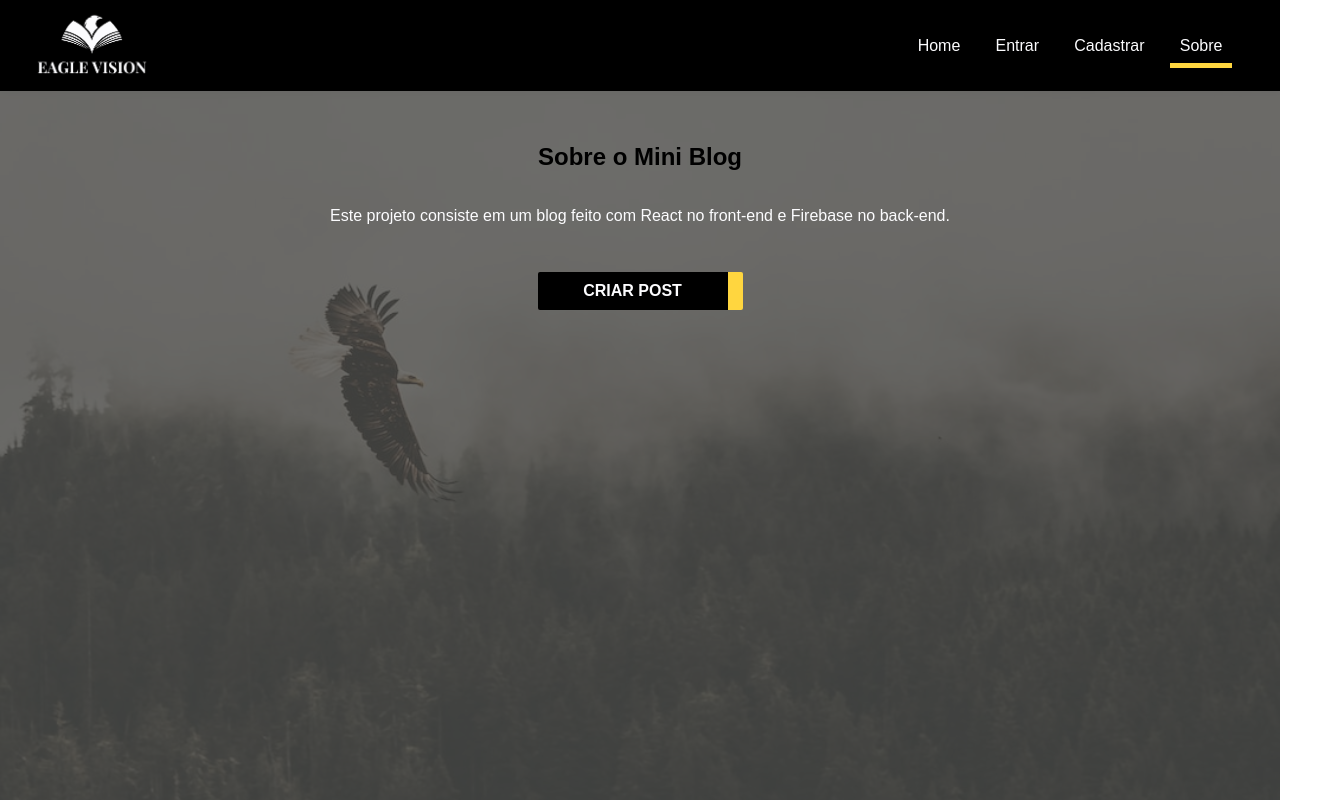
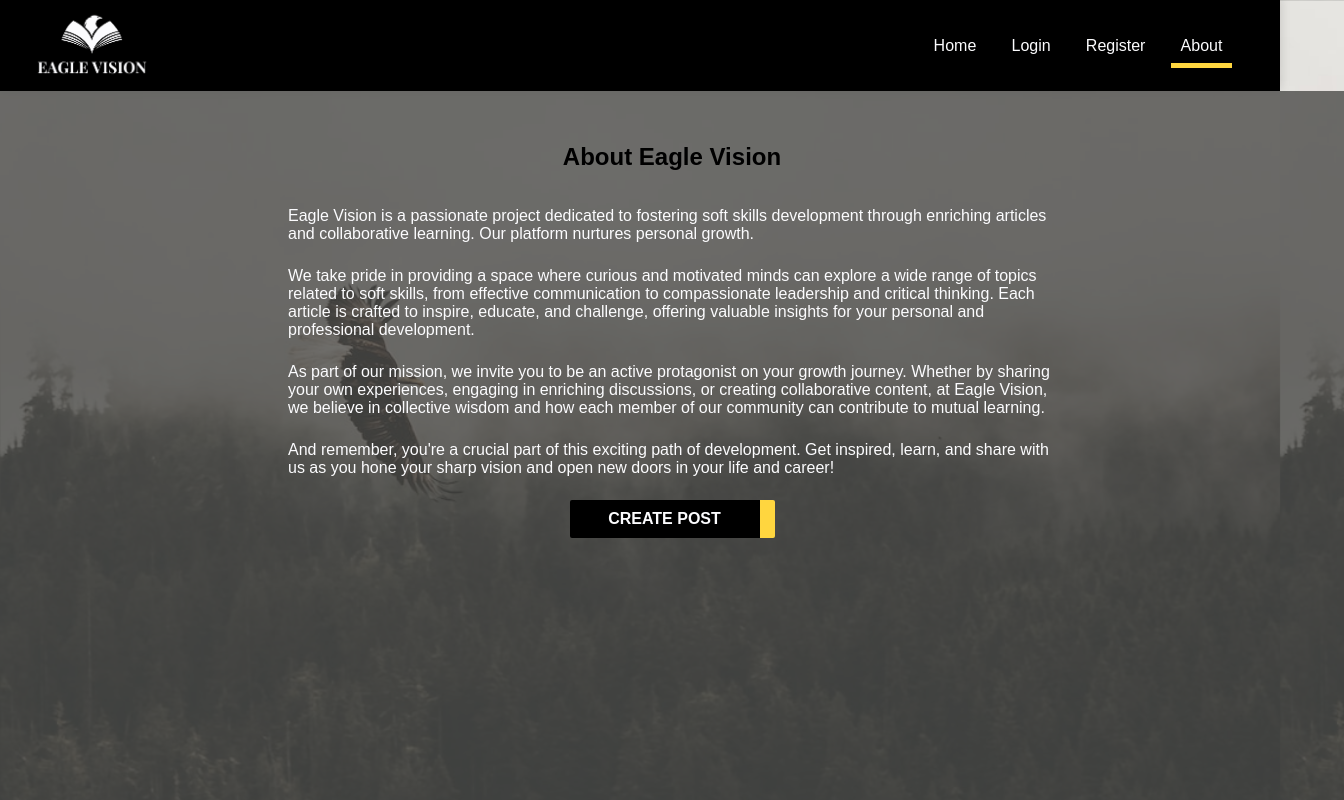
Before and after one commit to Carlitossaul/Eagle-Vision, a React app: page /about in a window 1280 px wide. Shown: the top 800 px of the page, 1344 px wide, since content can reach past the window. Built offline with nearby package versions, Linux system fonts and the light colour scheme; no server answers; the HTML template or start-up script is replaced by a standard one.

Commit message:
cambios listos

```diff
--- a/package.json
+++ b/package.json
@@ -10,6 +10,7 @@
     "preview": "vite preview"
   },
   "dependencies": {
+    "animate.css": "^4.1.1",
     "firebase": "^10.1.0",
     "react": "^18.2.0",
     "react-dom": "^18.2.0",
--- a/src/components/Footer.jsx
+++ b/src/components/Footer.jsx
@@ -6,8 +6,7 @@ const Footer = () => {
   return (
     location.pathname !== "/" && (
       <footer className={styles.footer}>
-        <h3>Escreva sobre o que você tem interesse!</h3>
-        <p>Mini Blog &copy; 2022</p>
+        <p>&copy; 2023 Eagle Vision - Eleva tus Habilidades Blandas</p>
       </footer>
     )
   );
--- a/src/components/Navbar.jsx
+++ b/src/components/Navbar.jsx
@@ -34,7 +34,7 @@ const Navbar = () => {
                   to="/login"
                   className={({ isActive }) => (isActive ? styles.active : "")}
                 >
-                  Entrar
+                  Login
                 </NavLink>
               </li>
               <li>
@@ -42,7 +42,7 @@ const Navbar = () => {
                   to="/register"
                   className={({ isActive }) => (isActive ? styles.active : "")}
                 >
-                  Cadastrar
+                  Register
                 </NavLink>
               </li>
             </>
@@ -54,7 +54,7 @@ const Navbar = () => {
                   to="/posts/create"
                   className={({ isActive }) => (isActive ? styles.active : "")}
                 >
-                  Novo post
+                  New post
                 </NavLink>
               </li>
               <li>
@@ -72,13 +72,13 @@ const Navbar = () => {
               to="/about"
               className={({ isActive }) => (isActive ? styles.active : "")}
             >
-              Sobre
+              About
             </NavLink>
           </li>
           {user && (
             <li>
               <button className={styles.button} onClick={logout}>
-                Sair
+                Logout
               </button>
             </li>
           )}
--- a/src/components/PostDetail.jsx
+++ b/src/components/PostDetail.jsx
@@ -8,7 +8,7 @@ const PostDetail = ({ post }) => {
       <div className={styles.post_detail}>
         <img src={post.image} alt={post.title} />
         <h2>{post.title}</h2>
-        <p className={styles.createdby}>por: {post.createdBy}</p>
+        <p className={styles.createdby}>By: {post.createdBy}</p>
         <div className={styles.tags}>
           {post.tags.map((tag) => (
             <p key={tag}>
@@ -18,7 +18,7 @@ const PostDetail = ({ post }) => {
           ))}
         </div>
         <Link to={`/posts/${post.id}`} className="btn">
-          Ler
+          Read
         </Link>
       </div>
     </div>
--- a/src/pages/About/About.jsx
+++ b/src/pages/About/About.jsx
@@ -7,14 +7,35 @@ const About = () => {
     <div className={styles.container}>
       <div className={styles.about}>
         <h2>
-          Sobre o Mini <span>Blog</span>
+          About <span>Eagle Vision</span>
         </h2>
         <p>
-          Este projeto consiste em um blog feito com React no front-end e
-          Firebase no back-end.
+          Eagle Vision is a passionate project dedicated to fostering soft
+          skills development through enriching articles and collaborative
+          learning. Our platform nurtures personal growth.
+        </p>
+        <p>
+          We take pride in providing a space where curious and motivated minds
+          can explore a wide range of topics related to soft skills, from
+          effective communication to compassionate leadership and critical
+          thinking. Each article is crafted to inspire, educate, and challenge,
+          offering valuable insights for your personal and professional
+          development.
+        </p>
+        <p>
+          As part of our mission, we invite you to be an active protagonist on
+          your growth journey. Whether by sharing your own experiences, engaging
+          in enriching discussions, or creating collaborative content, at Eagle
+          Vision, we believe in collective wisdom and how each member of our
+          community can contribute to mutual learning.
+        </p>
+        <p>
+          And remember, you're a crucial part of this exciting path of
+          development. Get inspired, learn, and share with us as you hone your
+          sharp vision and open new doors in your life and career!
         </p>
         <Link to="/posts/create" className="btn">
-          Criar post
+          Create post
         </Link>
       </div>
     </div>
--- a/src/pages/About/About.module.css
+++ b/src/pages/About/About.module.css
@@ -3,18 +3,23 @@
   background-color: rgba(75, 75, 73, 0.8);
   padding: 2em;
   height: 100vh;
+  width: 100%;
+  display: flex;
+  justify-content: center;
+  padding-bottom: 5em;
 }
 
 .about {
-  text-align: center;
+  text-align: left;
   display: flex;
   flex-direction: column;
   align-items: center;
+  width: 60%;
 }
 
 .about p {
   color: var(--white);
-  margin-bottom: 2em;
+  margin-bottom: 0.5em;
 }
 
 .about a {
--- a/src/pages/Landing/Landing.jsx
+++ b/src/pages/Landing/Landing.jsx
@@ -1,23 +1,63 @@
+import { useEffect, useState } from "react";
 import styles from "./Landing.module.css";
+import "animate.css";
+import logo from "../../assets/logoEagleVision.png";
 
 import { Link } from "react-router-dom";
 
 const Landing = () => {
+  const [loading, setLoading] = useState(true);
+
+  useEffect(() => {
+    setTimeout(() => {
+      setLoading(false);
+    }, 2200);
+  }, []);
+
   return (
+    <>
+      {loading ? (
+        <div className={`${styles.divLoading} `}>
+          <img
+            className={`${styles.loading} animate__animated animate__zoomInLeft`}
+            src={logo}
+            alt="logo"
+          />
+        </div>
+      ) : (
         <div className={styles.landing}>
           <div className={styles.container}>
-        <h1 className={styles.title}>EAGLE VISION</h1>
+            <img className={styles.logo} src={logo} alt="logo" />
             <p>
-          Lorem ipsum dolor sit, amet consectetur adipisicing elit. Laborum
-          nostrum aliquid esse laudantium repellat accusantium, quisquam eveniet
-          repellendus, dignissimos molestiae ipsam a iure ratione voluptatum
-          consequatur recusandae voluptatem eligendi architecto.
+              🦅 Welcome to Eagle Vision, where soft skills come to life. Find
+              inspiration in our articles and share your own perspectives.
+            </p>
+            <p>
+              🌟 Our community invites you to explore topics like communication,
+              leadership, problem-solving, time management, empathy, critical
+              thinking, personal growth, and more...
+            </p>
+            <p>
+              🤝 Join a diverse network of eager minds to learn and grow
+              together. Share your own insights and discover the collective
+              wisdom that will help you thrive.
+            </p>
+            <p>
+              🔍 Develop a sharp vision to spot opportunities and foster
+              meaningful connections. At Eagle Vision, we expand horizons
+              together.
+            </p>
+            <p>
+              🚀 Your journey to a better self starts here. Join us and gain the
+              perspective that will take you beyond your limits.
             </p>
             <Link to={"/home"}>
               <button className="btn">Start</button>
             </Link>
           </div>
         </div>
+      )}
+    </>
   );
 };
 
--- a/src/pages/Landing/Landing.module.css
+++ b/src/pages/Landing/Landing.module.css
@@ -1,5 +1,5 @@
 .landing {
-  background-image: url("../../assets/eagle2.jpg");
+  /* background-image: url("../../assets/eagle2.jpg"); */
   width: 100%;
   height: 100vh;
   background-attachment: fixed;
@@ -14,7 +14,7 @@
   display: flex;
   align-items: center;
   margin-right: 5em;
-  width: 40%;
+  width: 50%;
   height: auto;
   justify-content: center;
   flex-direction: column;
@@ -24,11 +24,19 @@
   border-top: 18px solid var(--yellow);
   border-radius: 2px;
 }
+.divLoading {
+  width: 100%;
+  height: 100vh;
+  display: flex;
+  align-items: center;
+  justify-content: center;
+  /* background-color: rgba(75, 75, 73, 0.8); */
+}
 
-.title {
-  font-weight: 700;
-  text-shadow: 0px 1px 2px black;
-  color: var(--white);
-  font-size: 40px;
-  text-align: center;
+.logo {
+  max-width: 20em;
 }
+
+.container p {
+  letter-spacing: 1px;
+}
--- a/src/pages/Login/Login.jsx
+++ b/src/pages/Login/Login.jsx
@@ -35,35 +35,35 @@ const Login = () => {
   return (
     <div className={styles.container}>
       <div className={styles.login}>
-        <h1>Entrar</h1>
-        <p>Faça o login para poder utilizar o sistema</p>
+        <h1>Login</h1>
+        <p>Log in to access the system</p>
         <form onSubmit={handleSubmit}>
           <label>
-            <span>E-mail:</span>
+            <span>Email:</span>
             <input
               type="email"
               name="email"
               required
-              placeholder="E-mail do usuário"
+              placeholder="User's email"
               onChange={(e) => setEmail(e.target.value)}
               value={email}
             />
           </label>
           <label>
-            <span>Senha:</span>
+            <span>Password:</span>
             <input
               type="password"
               name="password"
               required
-              placeholder="Insira a senha"
+              placeholder="Enter password"
               onChange={(e) => setPassword(e.target.value)}
               value={password}
             />
           </label>
-          {!loading && <button className="btn">Entrar</button>}
+          {!loading && <button className="btn">Log In</button>}
           {loading && (
             <button className="btn" disabled>
-              Aguarde...
+              Please wait...
             </button>
           )}
           {error && <p className="error">{error}</p>}
--- a/src/pages/Post/Post.jsx
+++ b/src/pages/Post/Post.jsx
@@ -21,7 +21,7 @@ const Post = () => {
           <h1>{post.title}</h1>
           <img className={styles.image} src={post.image} alt={post.title} />
           <p>{post.body}</p>
-          <h3>Este post trata sobre:</h3>
+          <h3>This post is about:</h3>
           <div className={styles.tags}>
             {post.tags.map((tag) => (
               <p key={tag}>
```
Also changed, not shown: 1 other file (tests, documents, lock files or other folders). Lines whose indentation alone changed are shown as unchanged.
